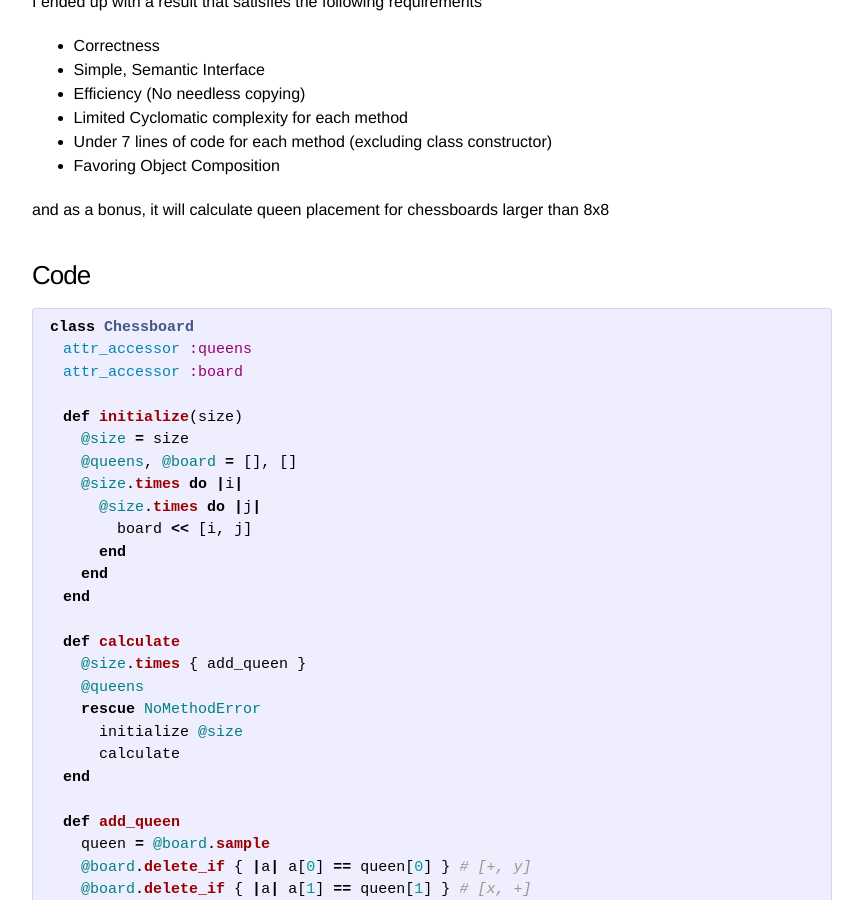
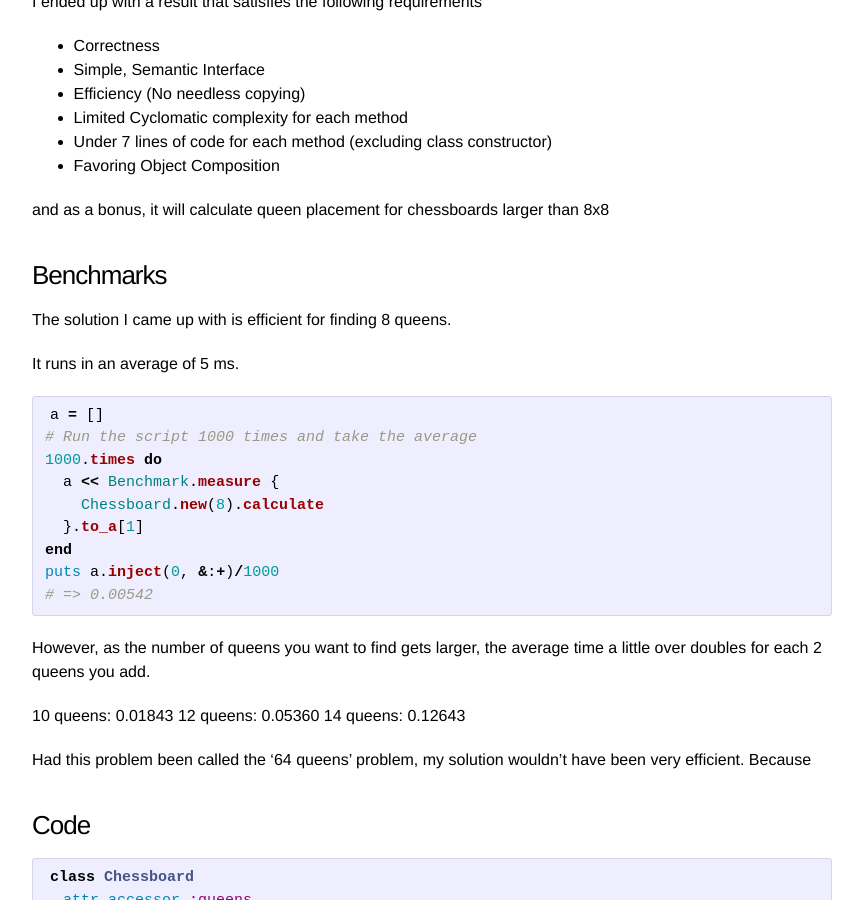
Before and after one commit to topher6345/topher6345.github.io, a Jekyll site: the page built from _posts/2014-11-22-eight-queens.markdown, in a window 1280 px wide and 900 px high, scrolled down 539 px. Shown: the whole window, without its empty margins (208-1071 px from the left). Built offline with Jekyll 4.4.1, drawn with Linux system fonts in a browser that asks for light colours; Markdown is read by kramdown in place of the engine named in the settings.

Commit message:
Update 2014-11-22-eight-queens.markdown

````diff
--- a/_posts/2014-11-22-eight-queens.markdown
+++ b/_posts/2014-11-22-eight-queens.markdown
@@ -29,6 +29,32 @@ I ended up with a result that satisfies the following requirements
 * Favoring Object Composition
 
 and as a bonus, it will calculate queen placement for chessboards larger than 8x8
+
+### Benchmarks
+
+The solution I came up with is efficient for finding 8 queens.
+
+It runs in an average of 5 ms.
+
+```ruby
+a = []
+# Run the script 1000 times and take the average
+1000.times do
+  a << Benchmark.measure {
+    Chessboard.new(8).calculate
+  }.to_a[1]
+end
+puts a.inject(0, &:+)/1000
+# => 0.00542
+```
+
+However, as the number of queens you want to find gets larger, the average time a little over doubles for each 2 queens you add.
+
+10 queens: 0.01843
+12 queens: 0.05360
+14 queens: 0.12643
+
+Had this problem been called the '64 queens' problem, my solution wouldn't have been very efficient. Because
 
 ### Code
 
````
